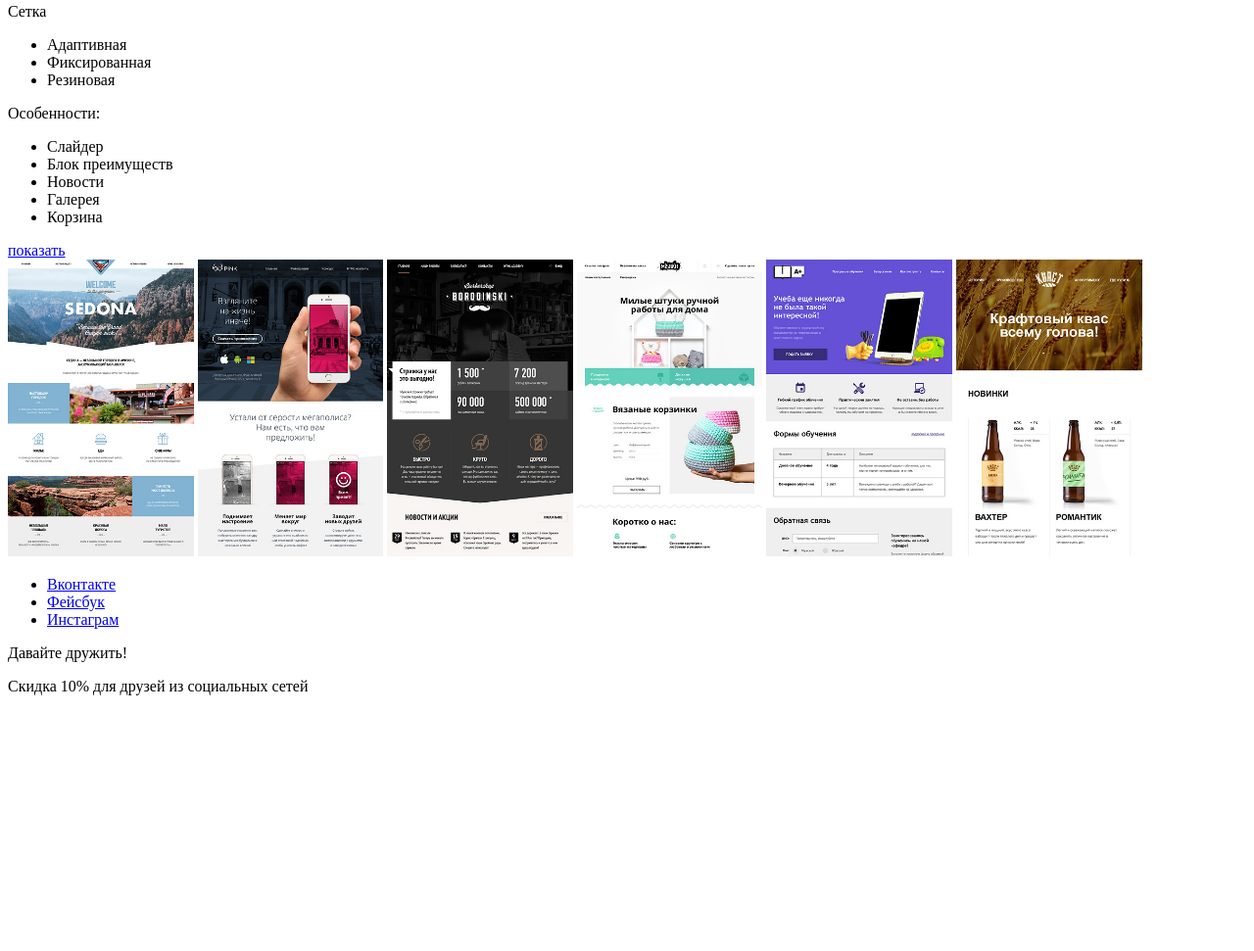
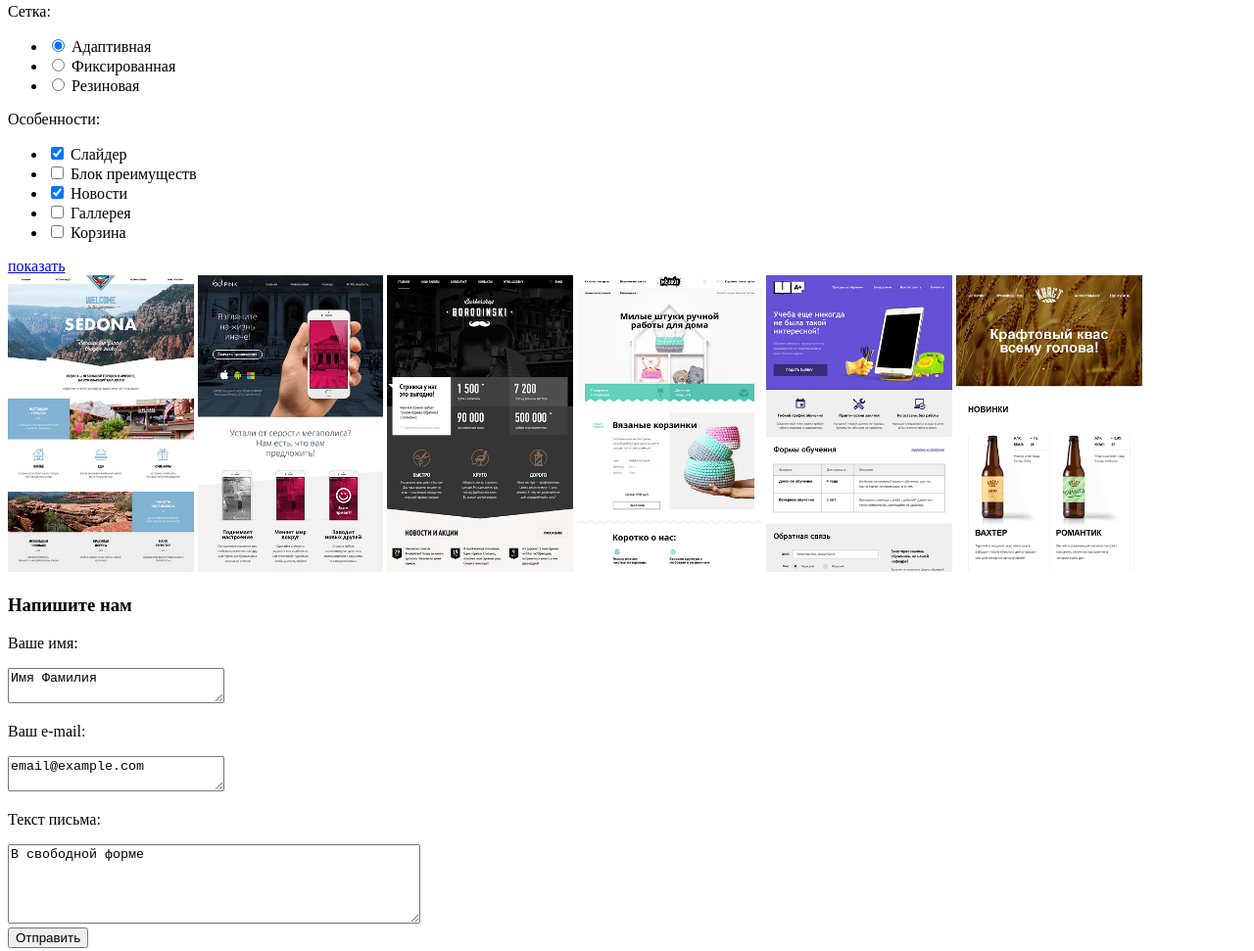
Before and after one commit to Alexanderkr9/1317099-nerds-27, a plain HTML site: page сatalog.html in a window 1280 px wide. Shown: the part 295-1266 px from the top of the page at 98% size. Before the commit the page ends 1021 px from the top, so only its background shows below. Drawn offline with Linux system fonts and the light colour scheme.

Commit message:
Сhanges

```diff
--- a/сatalog.html
+++ b/сatalog.html
@@ -28,27 +28,55 @@
       <span>по типу</span>
       <span>по названию</span>
     </div>
+    <section>
+      <form method="get" action="https://echo.htmlacademy.ru">
         <div>
-      <p>Cетка</p>
+          <p>Cетка:</p>
           <ul>
-        <li>Aдаптивная</li>
-        <li>Фиксированная</li>
-        <li>Резиновая</li>
+            <li>
+              <input type="radio" name="adaptive" value="adaptive" id="adaptive" checked>
+              <label for="adaptive">Адаптивная</label>
+            </li>
+            <li>
+              <input type="radio" name="setka-group" value="setka-group" id="setka-group">
+              <label for="setka-group">Фиксированная</label>
+            </li>
+            <li>
+              <input type="radio" name="setka-group" value="setka-group" id="setka-group">
+              <label for="setka-group">Резиновая</label>
+            </li>
           </ul>
         </div>
         <div>
           <p>Особенности:</p>
           <ul>
-        <li>Cлайдер</li>
-        <li>Блок преимуществ</li>
-        <li>Новости</li>
-        <li>Галерея</li>
-        <li>Корзина</li>
+            <li>
+              <input type="checkbox" name="slaider" id="slider" checked>
+              <label for="slider">Слайдер</label>
+            </li>
+            <li>
+              <input type="checkbox" name="advantages" id="advantages">
+              <label for="advantages">Блок преимуществ</label>
+            </li>
+            <li>
+              <input type="checkbox" name="news" id="news" checked>
+              <label for="news">Новости</label>
+            </li>
+            <li>
+              <input type="checkbox" name="gallery" id="gallery">
+              <label for="gallery">Галлерея</label>
+            </li>
+            <li>
+              <input type="checkbox" name="basket" id="basket">
+              <label for="basket">Корзина</label>
+            </li>
           </ul>
         </div>
         <div>
           <a href="#">показать</a>
         </div>
+      </form>
+    </section>
     <!--
     <h1>ФОТОГАЛЕРЕЯ</h1>-->
     <a href="#"><img src="img/img-sedona.jpg" width="15%" height="15%" alt="Добро пожаловать в Седону"></a>
@@ -59,6 +87,17 @@
     <a href="#"><img src="img/img-kvast.jpg" width="15%" height="15%" alt="Крафтовый квасс"></a>
   </main>
   <footer>
+    <h3>Напишите нам</h3>
+    <form action="https://echo.htmlacademy.ru/courses" method="post">
+      <p>Ваше имя:</p>
+      <textarea name="yourname" id="yourname-field" cols="25">Имя Фамилия</textarea>
+      <p>Ваш e-mail:</p>
+      <textarea name="emeil" id="emeil-field" cols="25">email@example.com</textarea>
+      <p>Текст письма:</p>
+      <textarea name="text" id="text-field" rows="5" cols="50">В свободной форме</textarea>
+      <br>
+      <input type="submit" value="Отправить">
+    </form>
     <div>
       <ul>
         <li><a href="#">Вконтакте</a></li>
```
Also changed, not shown: index.html (+16 -3 lines). Lines whose indentation alone changed are shown as unchanged.
